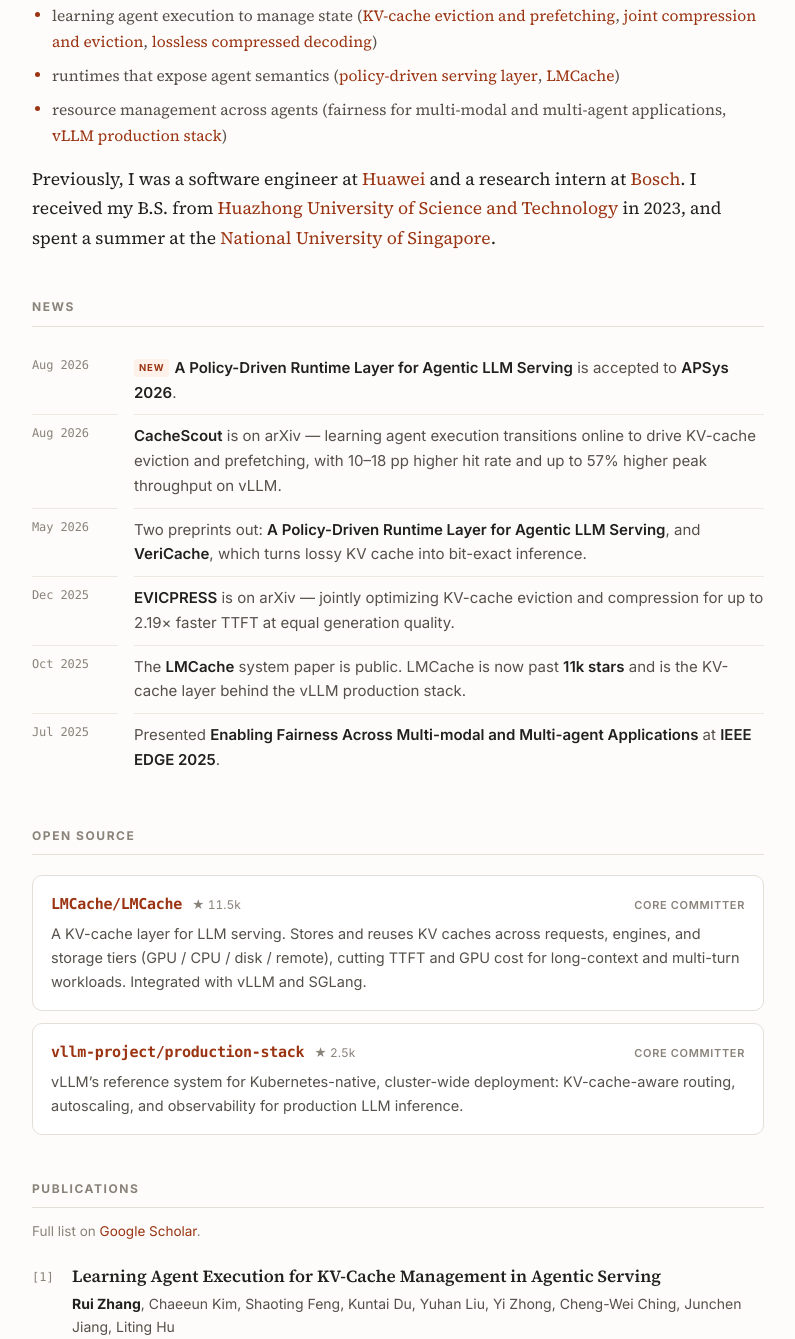
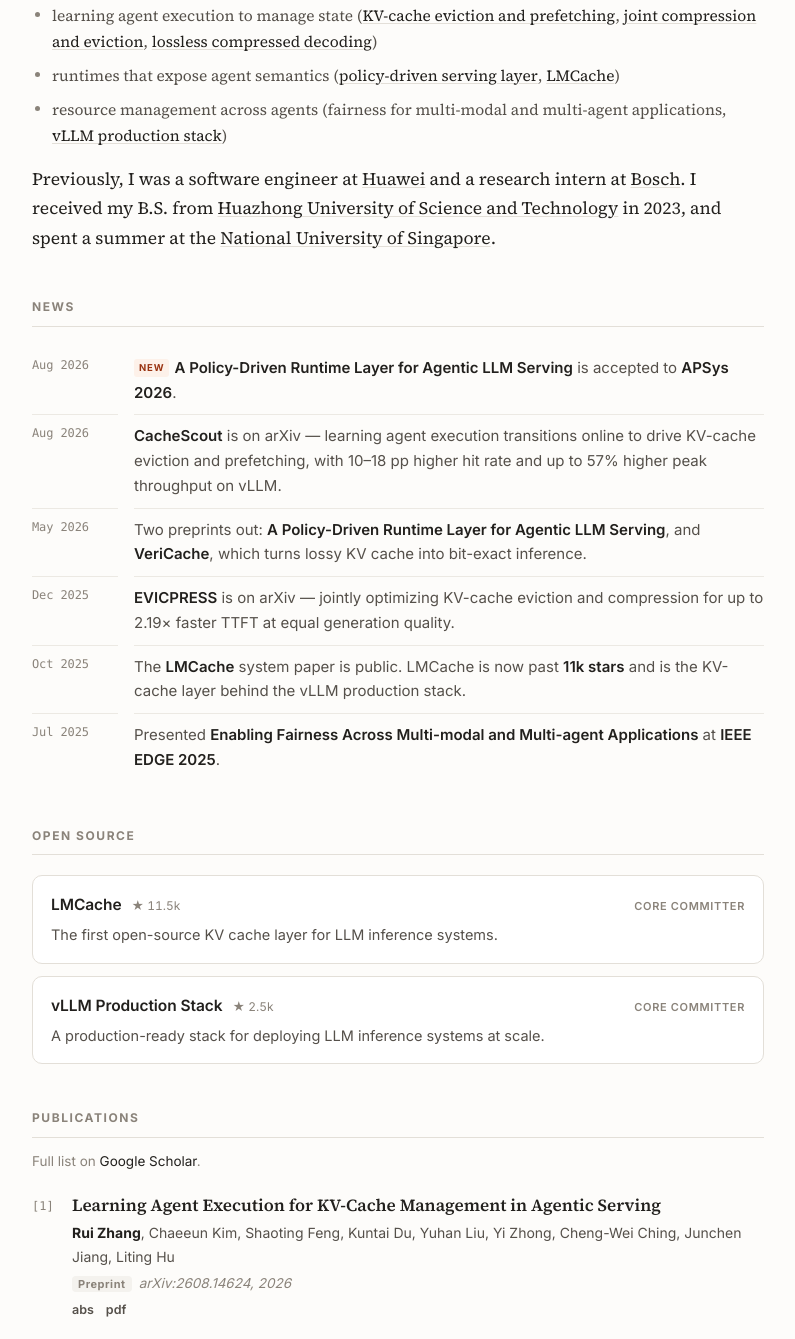
Before and after one commit to ruizhang0101/ruizhang0101.github.io, a plain HTML site: page index.html in a window 1280 px wide. Shown: the part 694-2033 px from the top of the page, without its empty margins (242-1037 px from the left). Drawn offline with Linux system fonts and the light colour scheme.

Commit message:
Desaturate palette; reserve accent for signals; tighten open-source copy

```diff
--- a/index.html
+++ b/index.html
@@ -153,23 +153,20 @@
 
       <a class="project" href="https://github.com/LMCache/LMCache">
         <div class="project-head">
-          <span class="project-name">LMCache/LMCache</span>
+          <span class="project-name">LMCache</span>
           <span class="project-stars">★ 11.5k</span>
           <span class="project-role">Core Committer</span>
         </div>
-        <p>A KV-cache layer for LLM serving. Stores and reuses KV caches across requests, engines,
-          and storage tiers (GPU / CPU / disk / remote), cutting TTFT and GPU cost for long-context
-          and multi-turn workloads. Integrated with vLLM and SGLang.</p>
+        <p>The first open-source KV cache layer for LLM inference systems.</p>
       </a>
 
       <a class="project" href="https://github.com/vllm-project/production-stack">
         <div class="project-head">
-          <span class="project-name">vllm-project/production-stack</span>
+          <span class="project-name">vLLM Production Stack</span>
           <span class="project-stars">★ 2.5k</span>
           <span class="project-role">Core Committer</span>
         </div>
-        <p>vLLM&rsquo;s reference system for Kubernetes-native, cluster-wide deployment: KV-cache-aware
-          routing, autoscaling, and observability for production LLM inference.</p>
+        <p>A production-ready stack for deploying LLM inference systems at scale.</p>
       </a>
 
     </div>
@@ -204,7 +201,7 @@
           <h3 class="pub-title"><a href="https://arxiv.org/abs/2605.27744">A Policy-Driven Runtime
             Layer for Agentic LLM Serving</a></h3>
           <p class="pub-authors"><span class="me">Rui Zhang</span>, Chaeeun Kim, Liting Hu</p>
-          <p class="pub-venue"><span class="badge">APSys 2026</span>ACM SIGOPS Asia-Pacific
+          <p class="pub-venue"><span class="badge accepted">APSys 2026</span>ACM SIGOPS Asia-Pacific
             Workshop on Systems, 2026</p>
           <div class="pub-links">
             <a href="https://arxiv.org/abs/2605.27744">abs</a>
@@ -262,7 +259,7 @@
         <div>
           <h3 class="pub-title">Enabling Fairness Across Multi-modal and Multi-agent Applications</h3>
           <p class="pub-authors"><span class="me">Rui Zhang</span>, Liting Hu</p>
-          <p class="pub-venue"><span class="badge">IEEE EDGE 2025</span>International Conference on
+          <p class="pub-venue"><span class="badge accepted">IEEE EDGE 2025</span>International Conference on
             Edge Computing and Communications</p>
         </div>
       </article>
--- a/style.css
+++ b/style.css
@@ -71,8 +71,19 @@ body {
   text-rendering: optimizeLegibility;
 }
 
-a { color: var(--accent); text-decoration: none; }
-a:hover { color: var(--accent-soft); text-decoration: underline; text-underline-offset: 2px; }
+a { color: var(--ink); text-decoration: none; }
+a:hover { color: var(--accent); }
+
+/* Body links carry a hairline underline instead of color, so a link-dense
+   paragraph stays readable rather than turning orange. */
+.prose a,
+.pub-title a:hover {
+  text-decoration: underline;
+  text-decoration-color: var(--rule);
+  text-decoration-thickness: 1px;
+  text-underline-offset: 2px;
+}
+.prose a:hover { text-decoration-color: var(--accent); }
 
 /* --------------------------------------------------------------- nav ---- */
 
@@ -248,7 +259,7 @@ p:last-child { margin-bottom: 0; }
   width: 5px;
   height: 5px;
   border-radius: 50%;
-  background: var(--accent);
+  background: var(--ink-faint);
 }
 .interests strong { color: var(--ink); font-weight: 600; }
 
@@ -323,12 +334,13 @@ p:last-child { margin-bottom: 0; }
   margin-bottom: 5px;
 }
 .project-name {
-  font-family: var(--mono);
-  font-size: 15px;
+  font-family: var(--sans);
+  font-size: 15.5px;
   font-weight: 600;
-  color: var(--accent);
-  letter-spacing: -.02em;
+  color: var(--ink);
+  letter-spacing: -.005em;
 }
+.project:hover .project-name { color: var(--accent); }
 .project-stars {
   font-size: 12px;
   color: var(--ink-faint);
@@ -388,15 +400,22 @@ p:last-child { margin-bottom: 0; }
   font-size: 11px;
   font-weight: 650;
   letter-spacing: .05em;
-  color: var(--accent);
-  background: var(--accent-wash);
+  color: var(--ink-faint);
+  background: var(--bg-sunken);
   border-radius: 4px;
   padding: 1px 6px;
   margin-right: 7px;
 }
 
+/* Accent is a signal, not decoration: only peer-reviewed venues get it. */
+.pub-venue .badge.accepted {
+  color: var(--accent);
+  background: var(--accent-wash);
+}
+
 .pub-links { margin-top: 6px; display: flex; gap: 12px; flex-wrap: wrap; }
-.pub-links a { font-size: 12.5px; font-weight: 600; }
+.pub-links a { font-size: 12.5px; font-weight: 600; color: var(--ink-soft); }
+.pub-links a:hover { color: var(--accent); }
 
 /* ------------------------------------------------------------ services -- */
 
```
